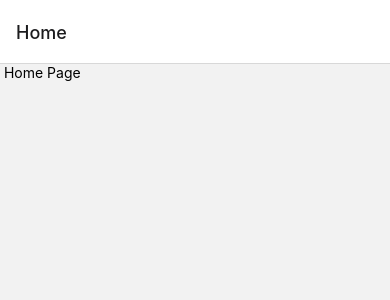
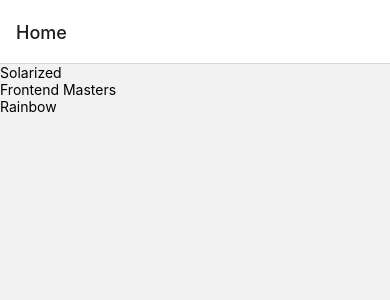
Before and after one commit to Inusah-Said/unicorn, a React Native app: screen /Home in a window 390 px wide. Shown: the top 300 px of the page. Built offline with nearby package versions, Linux system fonts and the light colour scheme.

Commit message:
paletteView component added

```diff
--- a/App.js
+++ b/App.js
@@ -12,7 +12,11 @@
     <NavigationContainer>
       <Stack.Navigator>
         <Stack.Screen name="Home" component={Home} />
-        <Stack.Screen name="ColorPalette" component={ColorPalette} />
+        <Stack.Screen
+          name="ColorPalette"
+          component={ColorPalette}
+          options={({route}) => ({title: route.params.paletteName})}
+        />
       </Stack.Navigator>
     </NavigationContainer>
   );
--- /dev/null
+++ b/src/components/PalettePreview.js
@@ -0,0 +1,12 @@
+import React from 'react';
+import {TouchableOpacity, Text, View} from 'react-native';
+
+const PalettePreview = ({palette, onPress}) => {
+  return (
+    <TouchableOpacity onPress={onPress}>
+      <Text>{palette.paletteName}</Text>
+    </TouchableOpacity>
+  );
+};
+
+export default PalettePreview;
--- a/src/screens/ColorPallette.js
+++ b/src/screens/ColorPallette.js
@@ -2,34 +2,22 @@
 import {Text, View, StyleSheet, FlatList, SafeAreaView} from 'react-native';
 import ColorBox from '../components/ColorBox';
 
-const ColorPalette = () => {
-  const COLORS = [
-    {colorName: 'Base03', hexCode: '#002b36'},
-    {colorName: 'Base02', hexCode: '#073642'},
-    {colorName: 'Base01', hexCode: '#586e75'},
-    {colorName: 'Base00', hexCode: '#657b83'},
-    {colorName: 'Base0', hexCode: '#839496'},
-    {colorName: 'Base1', hexCode: '#93a1a1'},
-    {colorName: 'Base2', hexCode: '#eee8d5'},
-    {colorName: 'Base3', hexCode: '#fdf6e3'},
-    {colorName: 'Yellow', hexCode: '#b58900'},
-    {colorName: 'Orange', hexCode: '#cb4b16'},
-    {colorName: 'Red', hexCode: '#dc322f'},
-    {colorName: 'Magenta', hexCode: '#d33682'},
-    {colorName: 'Violet', hexCode: '#6c71c4'},
-    {colorName: 'Blue', hexCode: '#268bd2'},
-    {colorName: 'Cyan', hexCode: '#2aa198'},
-    {colorName: 'Green', hexCode: '#859900'},
-  ];
+const ColorPalette = ({route, navigation}) => {
+  const {paletteName, colors} = route.params;
+  navigation.setOptions({title: route.params.paletteName});
+
   return (
     <SafeAreaView>
       <FlatList
         style={{padding: 5}}
-        data={COLORS}
+        data={colors}
         keyExtractor={item => item.hexCode}
         renderItem={({item}) => <ColorBox item={item} />}
         ListHeaderComponent={() => (
-          <Text style={{fontSize: 18, fontWeight: 'bold'}}> Solarized</Text>
+          <Text style={{color: 'black', fontSize: 18, fontWeight: 'bold'}}>
+            {' '}
+            {paletteName}
+          </Text>
         )}
         ListEmptyComponent={() => (
           <Text style={styles.text}> Nothing is here</Text>
--- a/src/screens/Home.js
+++ b/src/screens/Home.js
@@ -1,13 +1,58 @@
 import React from 'react';
-import {View, Text, TouchableOpacity} from 'react-native';
+import {View, Text, TouchableOpacity, FlatList} from 'react-native';
+import PalettePreview from '../components/PalettePreview';
+const Home = ({navigation}) => {
+  const SOLARIZED = [
+    {colorName: 'Base03', hexCode: '#002b36'},
+    {colorName: 'Base02', hexCode: '#073642'},
+    {colorName: 'Base01', hexCode: '#586e75'},
+    {colorName: 'Base00', hexCode: '#657b83'},
+    {colorName: 'Base0', hexCode: '#839496'},
+    {colorName: 'Base1', hexCode: '#93a1a1'},
+    {colorName: 'Base2', hexCode: '#eee8d5'},
+    {colorName: 'Base3', hexCode: '#fdf6e3'},
+    {colorName: 'Yellow', hexCode: '#b58900'},
+    {colorName: 'Orange', hexCode: '#cb4b16'},
+    {colorName: 'Red', hexCode: '#dc322f'},
+    {colorName: 'Magenta', hexCode: '#d33682'},
+    {colorName: 'Violet', hexCode: '#6c71c4'},
+    {colorName: 'Blue', hexCode: '#268bd2'},
+    {colorName: 'Cyan', hexCode: '#2aa198'},
+    {colorName: 'Green', hexCode: '#859900'},
+  ];
 
-const Home = ({navigation}) => {
+  const RAINBOW = [
+    {colorName: 'Red', hexCode: '#FF0000'},
+    {colorName: 'Orange', hexCode: '#FF7F00'},
+    {colorName: 'Yellow', hexCode: '#FFFF00'},
+    {colorName: 'Green', hexCode: '#00FF00'},
+    {colorName: 'Violet', hexCode: '#8B00FF'},
+  ];
+  const FRONTEND_MASTERS = [
+    {colorName: 'Red', hexCode: '#c02d28'},
+    {colorName: 'Black', hexCode: '#3e3e3e'},
+    {colorName: 'Grey', hexCode: '#8a8a8a'},
+    {colorName: 'White', hexCode: '#ffffff'},
+    {colorName: 'Orange', hexCode: '#e66225'},
+  ];
+
+  const COLOR_PALETTES = [
+    {paletteName: 'Solarized', colors: SOLARIZED},
+    {paletteName: 'Frontend Masters', colors: FRONTEND_MASTERS},
+    {paletteName: 'Rainbow', colors: RAINBOW},
+  ];
+
   return (
-    <View>
-      <TouchableOpacity onPress={() => navigation.navigate('ColorPalette')}>
-        <Text style={{color: 'black'}}> Home Page</Text>
-      </TouchableOpacity>
-    </View>
+    <FlatList
+      data={COLOR_PALETTES}
+      keyExtractor={item => item.paletteName}
+      renderItem={({item}) => (
+        <PalettePreview
+          onPress={() => navigation.navigate('ColorPalette', item)}
+          palette={item}
+        />
+      )}
+    />
   );
 };
 
```
